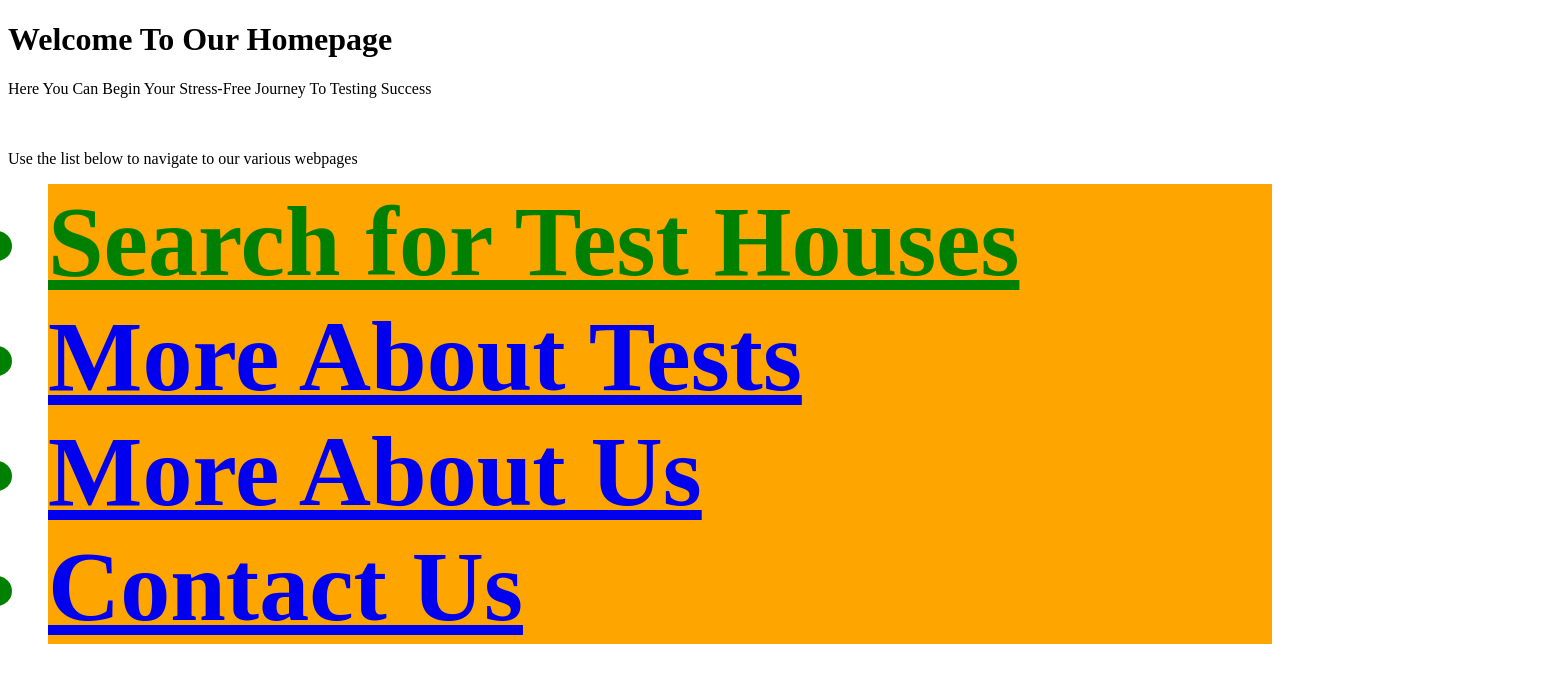
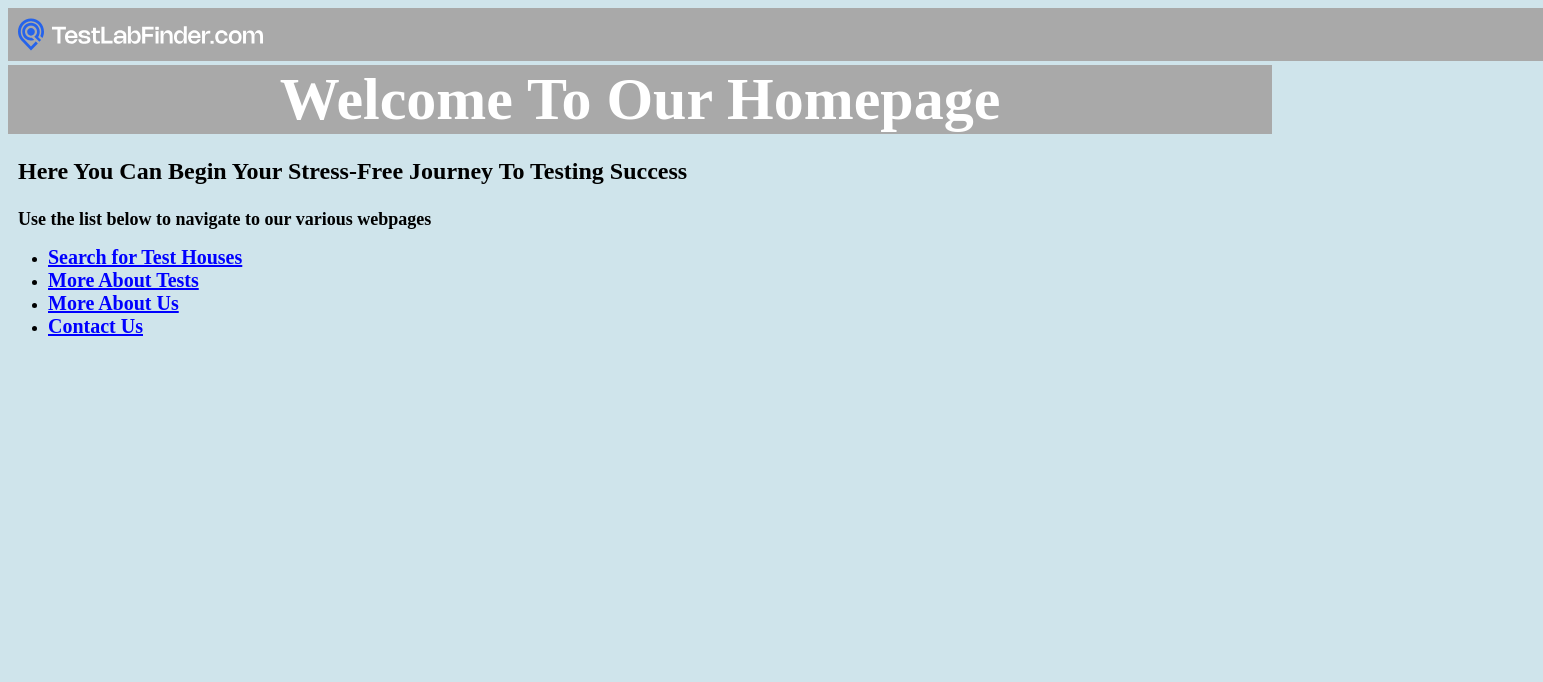
Before and after one commit to MrDIY123/TestHouseWebsite, a plain HTML site: page index.html in a window 1280 px wide. Shown: the whole page, 1543 px wide, since content can reach past the window. Drawn offline with Linux system fonts and the light colour scheme.

Commit message:
Update styles in index
Made the index page more aligned to the brand
of TLF. Added logo to keep design consistancy.

```diff
--- a/index.html
+++ b/index.html
@@ -7,16 +7,16 @@
 </head>
 
 <body>
-	<h1>Welcome To Our Homepage</h1>
-	<p>Here You Can Begin Your Stress-Free Journey To Testing Success</p>
-	<br><br>
+	<img id="logo" src="images_and_links/Main Logo SVG TESTLABFINDER.svg">
+	<div class="title"> Welcome To Our Homepage </div>
+	<p class="subtitle"> Here You Can Begin Your Stress-Free Journey To Testing Success </p>
 
-	Use the list below to navigate to our various webpages
+	<div style="padding-left: 10px; font-weight: 600; font-size: 18px;">Use the list below to navigate to our various webpages</div>
 	<ul>
 		<li><a class="list" href="search.html" target="blank" rel="noopener noreferrer"><strong>Search for Test Houses</strong></a></li>
 		<li><a href="learn.html" target="blank" rel="noopener noreferrer"><strong>More About Tests</strong></li>
 		<li><a href="about.html" target="_blank" rel="noopener noreferrers"><strong>More About Us</strong></a></li>
-		<li><a href="contact.html" target="_blank" rel="noopener noreferrer"><strong>Contact Us</strong></a>
+		<li><a href="contact.html" target="_blank" rel="noopener noreferrer"><strong>Contact Us</strong></a></li>
 	</ul>
 </body>
 </html>
--- a/stylesheet.css
+++ b/stylesheet.css
@@ -1,15 +1,46 @@
+/*
 .list {
     color: red;
 
 }
 li {
     background-color: orange;
+
 }
 
-.list,
-li {
+*/
 
-    color: green;
-    font-size: 100px;
+.title {
+    font-family: sans-serif, Arial, initial;
+    font-weight: 600;
+    font-size: 60px;
+    background-color: darkgrey;
+    color: white;
+    text-align: center;
+}
+
+body {
+    background-color: rgb(207, 228, 235);
+}
+
+.subtitle {
+    text-align: left;
+    padding-left: 10px;
+    font-size: 24px;
+    font-weight: 600;
+}
+
+#logo {
+    background-color: darkgrey;
+    padding-right: 100vw;
+    padding-top: 10px;
+    padding-bottom: 10px;
+    padding-left: 10px;
+}
+
+li a {
+
+    color: blue;
+    font-size: 20px;
 
 }
```
Also changed, not shown: images_and_links/Main Logo SVG TESTLABFINDER.svg (added).
